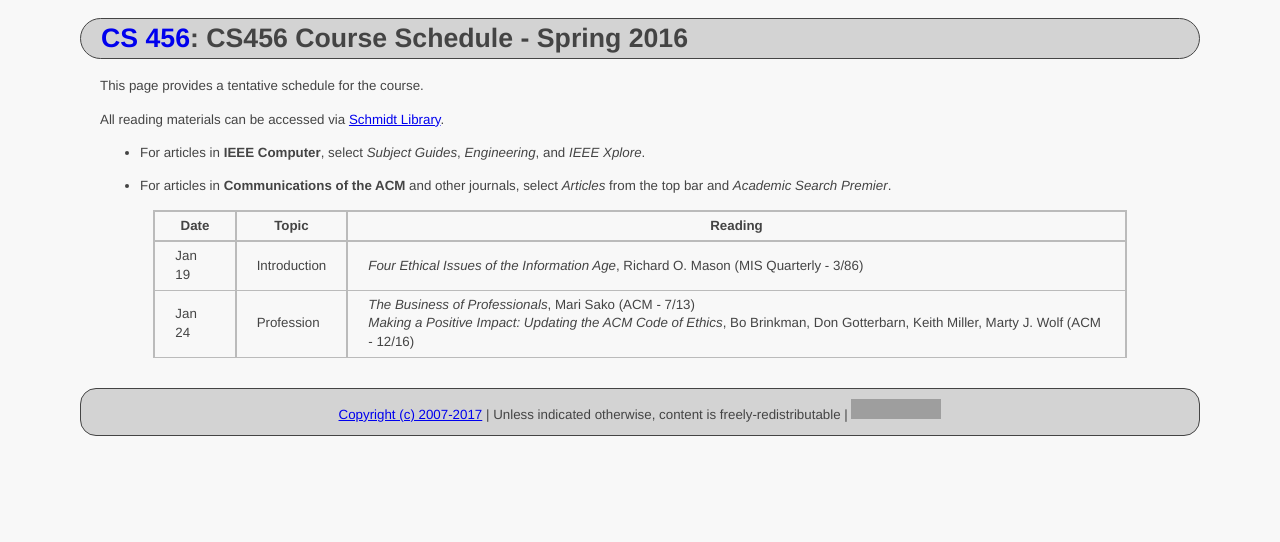
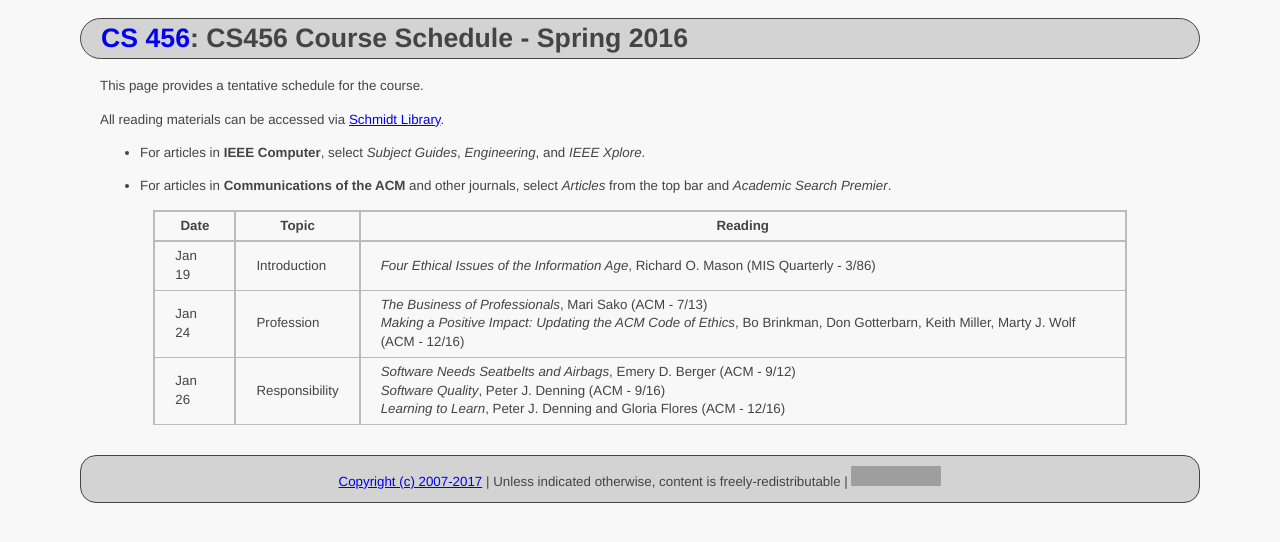
Before and after one commit to ycpcs/cs456-spring2017, a Jekyll site: the page built from schedule/index.md, in a window 1280 px wide. Shown: the top 542 px of the page. Built offline with Jekyll 4.4.1, drawn with Linux system fonts in a browser that asks for light colours; grey boxes are pictures that could not be loaded.

Commit message:
add responsibility articles
add responsibility articles

```diff
--- a/schedule/index.md
+++ b/schedule/index.md
@@ -16,6 +16,7 @@ All reading materials can be accessed via [Schmidt Library](http://library.ycp.e
 > ------- | --------------  | -------------------------------------------------------------------------------------- |
 > Jan 19  | Introduction    | *Four Ethical Issues of the Information Age*, Richard O. Mason (MIS Quarterly - 3/86)  |
 > Jan 24  | Profession      | *The Business of Professionals*, Mari Sako (ACM - 7/13) <br /> *Making a Positive Impact: Updating the ACM Code of Ethics*, Bo Brinkman, Don Gotterbarn, Keith Miller, Marty J. Wolf (ACM - 12/16) |
+> Jan 26  | Responsibility  | *Software Needs Seatbelts and Airbags*, Emery D. Berger (ACM - 9/12) <br /> *Software Quality*, Peter J. Denning (ACM - 9/16) <br /> *Learning to Learn*, Peter J. Denning and Gloria Flores (ACM - 12/16) |
 
 
 
```
